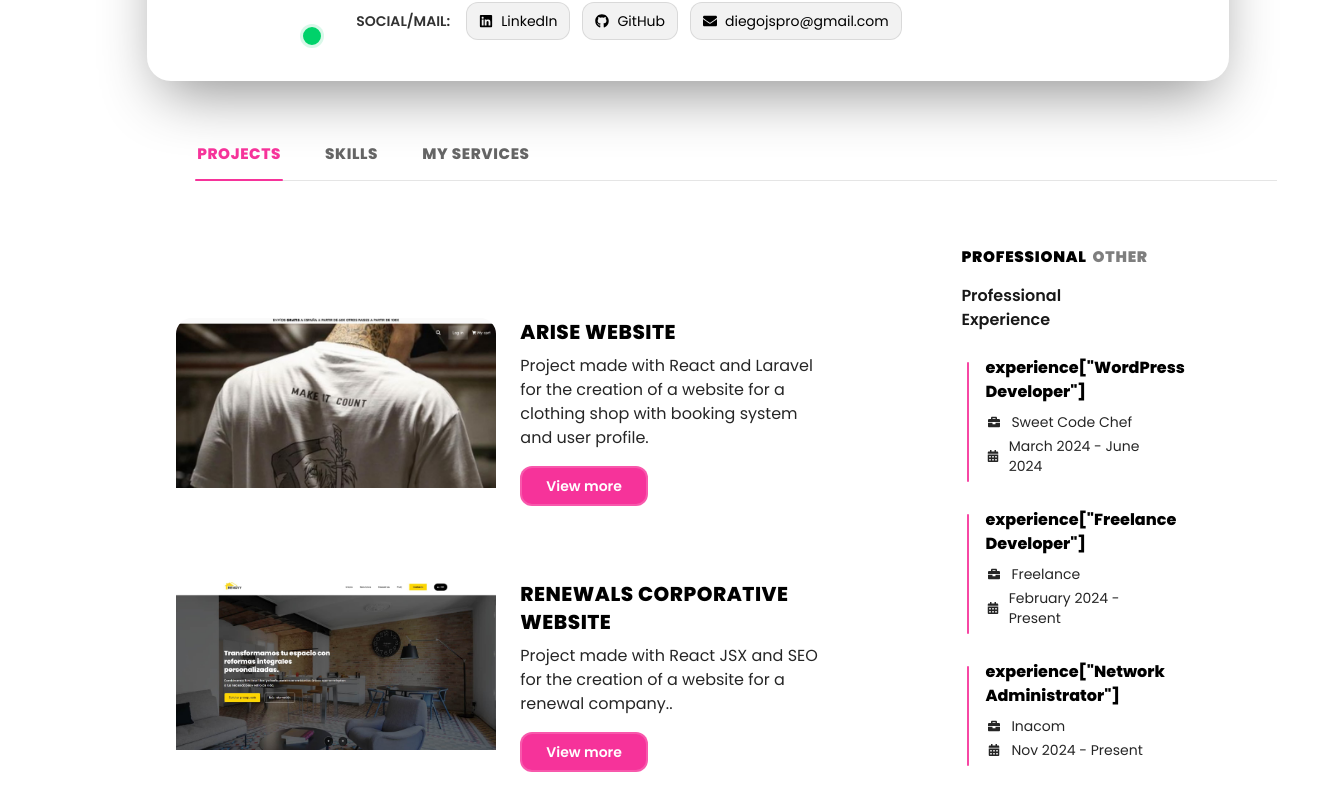
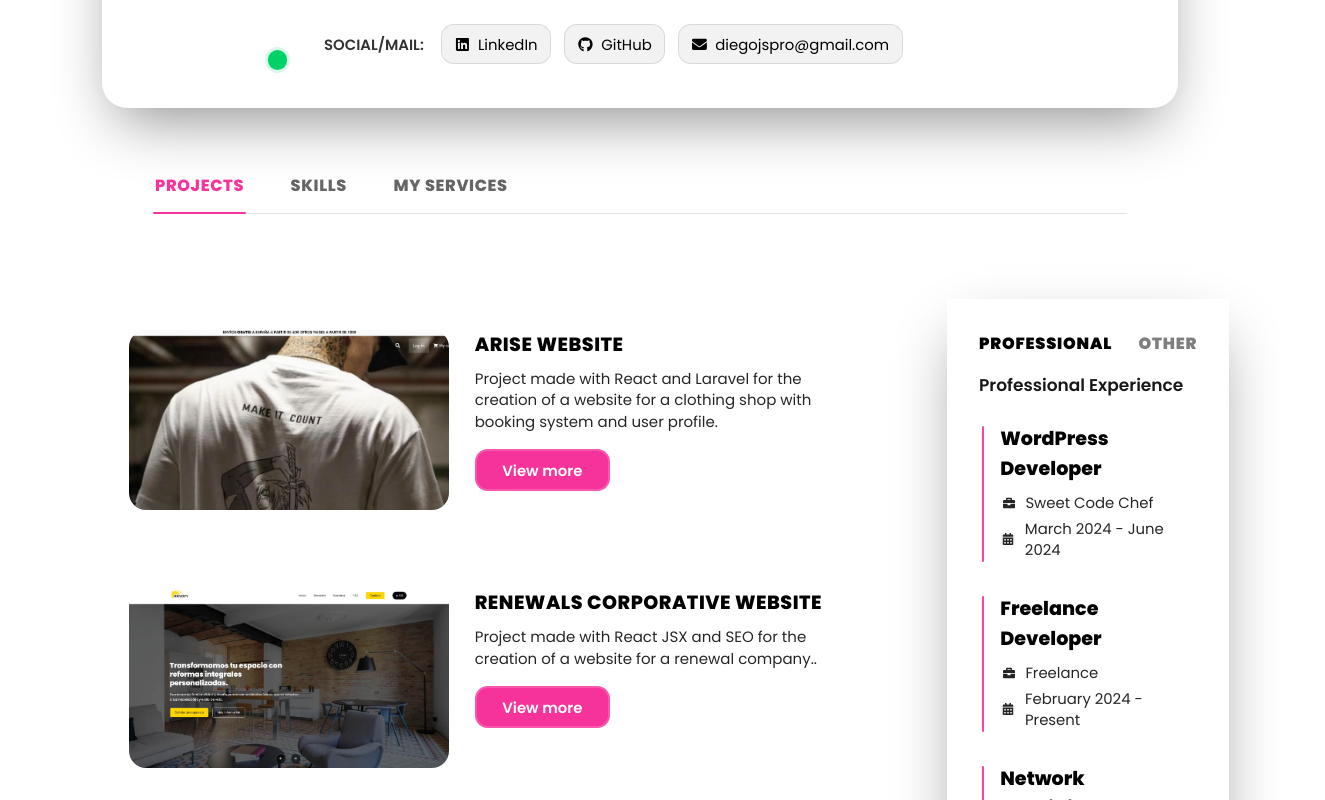
Before and after one commit to DiegoDexx/new-portfolio, a React (Vite) app: page / in a window 1280 px wide. Shown: the part 360-1160 px from the top of the page, 1325 px wide, since content can reach past the window. Built offline with nearby package versions, Linux system fonts and the light colour scheme.

Commit message:
ewdwedwe

```diff
--- a/src/assets/css/global.css
+++ b/src/assets/css/global.css
@@ -17,6 +17,8 @@ html, body, #root {
 body {
   background: #ffffff;
   color: #000;
+  /* Evitar barras horizontales accidentales */
+  overflow-x: clip;
 }
 
 .dark body {
@@ -24,10 +26,15 @@ body {
   color: #fff;
 }
 
+/* Tipografía base fluida */
+html {
+  font-size: clamp(15px, 0.25vw + 15px, 17px);
+}
+
 body, input, button, textarea, select {
   font-family: "Poppins", sans-serif;
-  font-size: 16px;
-  line-height: 1.5;
+  font-size: 1rem; /* hereda del html para ser fluido */
+  line-height: 1.6;
   -webkit-font-smoothing: antialiased;
   -moz-osx-font-smoothing: grayscale;
 }
@@ -96,7 +103,9 @@ header {
 /* LAYOUT SYSTEM */
 .container-main {
   @apply w-full mx-auto px-4 sm:px-6 lg:px-8 xl:px-12;
-  width: min(92vw, 1320px);
+  /* Evitar overflows por 100vw/scrollbar: usar porcentaje */
+  max-width: 1320px;
+  width: 100%;
 }
 
 .container-md {
@@ -343,7 +352,8 @@ header {
   font-weight: 900;
   letter-spacing: 0.05em;
   text-transform: uppercase;
-  font-size: 0.95rem;
+  /* tamaño fluido */
+  font-size: clamp(0.85rem, 0.6vw + 0.75rem, 0.95rem);
   opacity: 0.5;
 }
 
@@ -354,9 +364,9 @@ header {
 /* Timeline accent line */
 .exp-line {
   position: absolute;
-  left: 6px;
-  top: 6px;
-  bottom: -6px;
+  left: 3px;
+  top: 2px;
+  bottom: -2px;
   width: 2px;
   background: #F6339A;
   border-radius: 999px;
@@ -365,15 +375,15 @@ header {
 
 /* Small icon chip */
 .exp-icon {
-  width: 18px;
-  height: 18px;
+  width: clamp(16px, 1.3vw, 18px);
+  height: clamp(16px, 1.3vw, 18px);
   border-radius: 6px;
   display: inline-flex;
   align-items: center;
   justify-content: center;
   background: rgba(255, 255, 255, 0.08);
   border: 1px solid rgba(255, 255, 255, 0.1);
-  font-size: 12px;
+  font-size: clamp(10px, 0.5vw + 9px, 12px);
 }
 
 /* HELPERS */
--- a/src/assets/scss/global.scss
+++ b/src/assets/scss/global.scss
@@ -7,6 +7,8 @@
 html {
   box-sizing: border-box;
   scroll-behavior: smooth;
+  /* Tipografía base fluida */
+  font-size: clamp(15px, 0.25vw + 15px, 17px);
 }
 
 *, *::before, *::after {
@@ -20,6 +22,8 @@ html, body, #root {
 body {
   background: #ffffff;
   color: #000;
+  /* Evitar barras horizontales accidentales */
+  overflow-x: clip;
 }
 
 .dark body {
@@ -29,8 +33,8 @@ body {
 
 body, input, button, textarea, select {
   font-family: 'Poppins', sans-serif;
-  font-size: 16px;
-  line-height: 1.5;
+  font-size: 1rem; /* hereda del html para ser fluido */
+  line-height: 1.6;
   -webkit-font-smoothing: antialiased;
   -moz-osx-font-smoothing: grayscale;
 }
@@ -97,7 +101,9 @@ header {
 /* LAYOUT SYSTEM */
 .container-main {
   @apply w-full mx-auto px-4 sm:px-6 lg:px-8 xl:px-12;
-  width: min(92vw, 1320px);
+  /* Evitar overflow por vw + scrollbar */
+  max-width: 1320px;
+  width: 100%;
 }
 
 .container-md {
@@ -117,7 +123,7 @@ header {
   padding: 14px 2px;
   font-weight: 800;
   letter-spacing: 0.04em;
-  font-size: 0.95rem;
+  font-size: clamp(0.85rem, 0.6vw + 0.75rem, 0.95rem);
   opacity: 0.6;
   text-transform: uppercase;
   position: relative;
@@ -299,7 +305,7 @@ header {
   font-weight: 900;
   letter-spacing: 0.05em;
   text-transform: uppercase;
-  font-size: 0.95rem;
+  font-size: clamp(0.85rem, 0.6vw + 0.75rem, 0.95rem);
   opacity: 0.5;
 }
 
@@ -310,9 +316,9 @@ header {
 /* Timeline accent line */
 .exp-line {
   position: absolute;
-  left: 6px;
-  top: 6px;
-  bottom: -6px;
+  left: 3px;
+  top: 2px;
+  bottom: -2px;
   width: 2px;
   background: #F6339A;
   border-radius: 999px;
@@ -321,15 +327,49 @@ header {
 
 /* Small icon chip */
 .exp-icon {
-  width: 18px;
-  height: 18px;
+  width: clamp(16px, 1.3vw, 18px);
+  height: clamp(16px, 1.3vw, 18px);
   border-radius: 6px;
   display: inline-flex;
   align-items: center;
   justify-content: center;
   background: rgba(255, 255, 255, 0.08);
   border: 1px solid rgba(255, 255, 255, 0.10);
-  font-size: 12px;
+  font-size: clamp(10px, 0.5vw + 9px, 12px);
+}
+
+/* =========================
+   SERVICES visual (gradients + sizes)
+   ========================= */
+.svc-card,
+.svc-maint {
+  /* Suave sombra para separar del fondo */
+  box-shadow: 0 12px 30px rgba(0, 0, 0, 0.08);
+}
+
+/* Gradientes por tono */
+.svc-card--pink,
+.svc-maint--pink {
+  background: linear-gradient(180deg, rgba(246, 51, 154, 0.14) 0%, rgba(246, 51, 154, 0.06) 100%);
+}
+.svc-card--purple,
+.svc-maint--purple {
+  background: linear-gradient(180deg, rgba(168, 85, 247, 0.16) 0%, rgba(168, 85, 247, 0.07) 100%);
+}
+.svc-card--blue,
+.svc-maint--blue {
+  background: linear-gradient(180deg, rgba(59, 130, 246, 0.16) 0%, rgba(59, 130, 246, 0.07) 100%);
+}
+
+/* Títulos y precio más protagonistas */
+.svc-card h4,
+.svc-maint h4 {
+  font-size: clamp(1.1rem, 0.6vw + 1rem, 1.4rem);
+}
+
+.svc-price {
+  font-size: clamp(1.9rem, 1.5vw + 1.6rem, 2.8rem);
+  line-height: 1.1;
 }
 
 
--- a/src/components/layouts/experience.jsx
+++ b/src/components/layouts/experience.jsx
@@ -4,13 +4,13 @@ import { FaBriefcase, FaCalendarAlt } from "react-icons/fa";
 
 function TimelineItem({ title, company, date }) {
   return (
-    <div className="relative pl-6">
+    <div className="relative pl-4 sm:pl-5">
       {/* vertical accent */}
       <span className="exp-line" aria-hidden="true" />
 
-      <h4 className="font-extrabold">{title}</h4>
+      <h4 className="font-extrabold text-base sm:text-lg">{title}</h4>
 
-      <div className="mt-2 flex flex-col gap-1 text-sm opacity-85">
+      <div className="mt-2 flex flex-col gap-1 text-xs sm:text-sm opacity-85">
         <div className="flex items-center gap-2">
           <span className="exp-icon">
             <FaBriefcase />
@@ -37,17 +37,17 @@ export default function ExperiencePanel() {
   const professionalItems = useMemo(
     () => [
       {
-        title: t('experience["WordPress Developer"]'),
+        title: t("experience.WordPress Developer"),
         company: "Sweet Code Chef",
         date: "March 2024 - June 2024",
       },
       {
-        title: t('experience["Freelance Developer"]'),
+        title: t("experience.Freelance Developer"),
         company: "Freelance",
         date: "February 2024 - Present",
       },
       {
-        title: t('experience["Network Administrator"]'),
+        title: t("experience.Network Administrator"),
         company: "Inacom",
         date: "Nov 2024 - Present",
       },
@@ -58,12 +58,12 @@ export default function ExperiencePanel() {
   const otherItems = useMemo(
     () => [
       {
-        title: t('experience["Computer Technician"]'),
+        title: t("experience.Computer Technician"),
         company: "Tech Store",
         date: "2023 - 2024",
       },
       {
-        title: t('experience["Parking Attendant and Chauffeur"]'),
+        title: t("experience.Parking Attendant and Chauffeur"),
         company: "Parking Service",
         date: "2022 - 2023",
       },
@@ -74,14 +74,17 @@ export default function ExperiencePanel() {
   const items = tab === "professional" ? professionalItems : otherItems;
 
   return (
-    <section className=" flex justify-center w-full my-12 lg:my-0">
-      <div className="exp-card rounded-3xl p-6 sm:p-8 w-full max-w-[420px]">
+    <section
+      className="flex justify-center w-full my-8 sm:my-10 lg:my-12 bg-white/10 dark:bg-white/5 border border-white/10 shadow-[0_25px_60px_-15px_rgba(0,0,0,0.45)] transition"
+      id="experience"
+    >
+      <div className="exp-card rounded-3xl p-5 sm:p-7 w-full max-w-[520px] lg:max-w-[420px]">
         {/* Header */}
         <div className="flex items-center justify-between">
           <button
             type="button"
             onClick={() => setTab("professional")}
-            className={`exp-tab ${tab === "professional" ? "is-active" : ""}`}
+            className={`exp-tab text-xs sm:text-sm md:text-base ${tab === "professional" ? "is-active" : ""}`}
           >
             {t("menuTitle3")}
           </button>
@@ -89,19 +92,19 @@ export default function ExperiencePanel() {
           <button
             type="button"
             onClick={() => setTab("other")}
-            className={`exp-tab ${tab === "other" ? "is-active" : ""}`}
+            className={`exp-tab text-xs sm:text-sm md:text-base ${tab === "other" ? "is-active" : ""}`}
           >
             {t("menuTitle4")}
           </button>
         </div>
 
         {/* Subtitle */}
-        <p className="mt-4 font-semibold opacity-90">
+        <p className="mt-3 sm:mt-4 font-semibold opacity-90 text-sm sm:text-base">
           {tab === "professional" ? t("subtitle3") : t("subtitle4")}
         </p>
 
         {/* List */}
-        <div className="mt-6 flex flex-col gap-8">
+        <div className="mt-5 sm:mt-6 flex flex-col gap-6 sm:gap-8">
           {items.map((it, idx) => (
             <TimelineItem
               key={`${it.title}-${idx}`}
--- a/src/components/layouts/portfolio.jsx
+++ b/src/components/layouts/portfolio.jsx
@@ -7,11 +7,11 @@ export default function Portfolio({tab}) {
 
 
   return (
-    <section className=" flex justify-center w-full py-12 " id="portfolio">
+    <section className="flex justify-center w-full py-5 sm:py-6" id="portfolio">
 
-       <div className=" w-full  lg:w-[95%] ">
+       <div className="w-full lg:w-[95%]">
 
-          <div className="portfolio-panel p-6  sm:p-8 rounded-3xl">
+          <div className="portfolio-panel p-5 sm:p-7 rounded-3xl">
             {tab === "projects" && <ProjectsList />}
             {tab === "skills" && <SkillsList />}
             {tab === "services" && <ServiceList />}
--- a/src/components/ui/projectList.jsx
+++ b/src/components/ui/projectList.jsx
@@ -36,23 +36,23 @@ export default function ProjectsList() {
       {projects.map((p) => (
         <article
           key={p.id}
-          className="project-card rounded-3xl p-5 sm:p-6 flex flex-col md:flex-row gap-5 sm:gap-6 hover:shadow-lg transition-shadow hover-scale "
+          className="project-card rounded-3xl p-5 sm:p-6 flex flex-col md:flex-row gap-5 sm:gap-6 hover:shadow-lg transition-shadow hover-scale"
         >
-          <div className="project-card__media rounded-2xl overflow-hidden w-full md:w-[320px] shrink-0">
+          <div className="project-card__media rounded-2xl overflow-hidden w-full md:w-[320px] shrink-0 aspect-[16/10] md:aspect-[16/9]">
             <img
               src={p.image}
               alt={p.title}
-              className="w-full h-[180px] md:h-[170px] object-cover"
+              className="w-full h-full object-cover"
               loading="lazy"
             />
           </div>
 
           <div className="flex-1 min-w-0">
-            <h3 className="text-lg sm:text-xl font-extrabold tracking-wide">
+            <h3 className="text-base sm:text-lg font-extrabold tracking-wide">
               {p.title}
             </h3>
 
-            <p className="mt-2 text-sm sm:text-base opacity-85">
+            <p className="mt-2 text-sm sm:text-[15px] opacity-85">
               {t(p.descKey)}
             </p>
 
--- a/src/components/ui/serviceList.jsx
+++ b/src/components/ui/serviceList.jsx
@@ -22,7 +22,7 @@ function DevPlanCard({ name, desc, price, features, tone }) {
 
       <p className="mt-3 text-sm opacity-80">{desc}</p>
 
-      <div className="mt-6 text-3xl font-extrabold tracking-tight">
+      <div className="mt-6 svc-price font-extrabold tracking-tight">
         {price}
       </div>
 
@@ -52,7 +52,7 @@ function MaintCard({ name, price, monthly, perMonth, features, tone, popular, se
       </div>
 
       <div className="mt-4 flex items-end gap-1">
-        <div className="text-3xl font-extrabold">{price}</div>
+        <div className="svc-price font-extrabold">{price}</div>
         <div className="text-sm opacity-70">{perMonth}</div>
       </div>
 
--- a/src/main.jsx
+++ b/src/main.jsx
@@ -9,6 +9,8 @@ import "./assets/css/global.css";
 
 
 
+// Inicializa i18n antes de renderizar la app
+import "./i118n.js";
 
 
 import { ThemeProvider } from "./contexts/ThemeContext.jsx";
--- a/src/pages/home.jsx
+++ b/src/pages/home.jsx
@@ -19,7 +19,7 @@ function Home() {
         <div className="container-main">
             <SectionNav value={tab} onChange={setTab} />
         </div>
-        <div className="grid grid-cols-12 gap-6 items-start">
+        <div className="grid grid-cols-12 gap-4 items-start">
           {/* Portfolio */}
           <div className="col-span-12 lg:col-span-9">
             <Portfolio tab={tab} />
```
